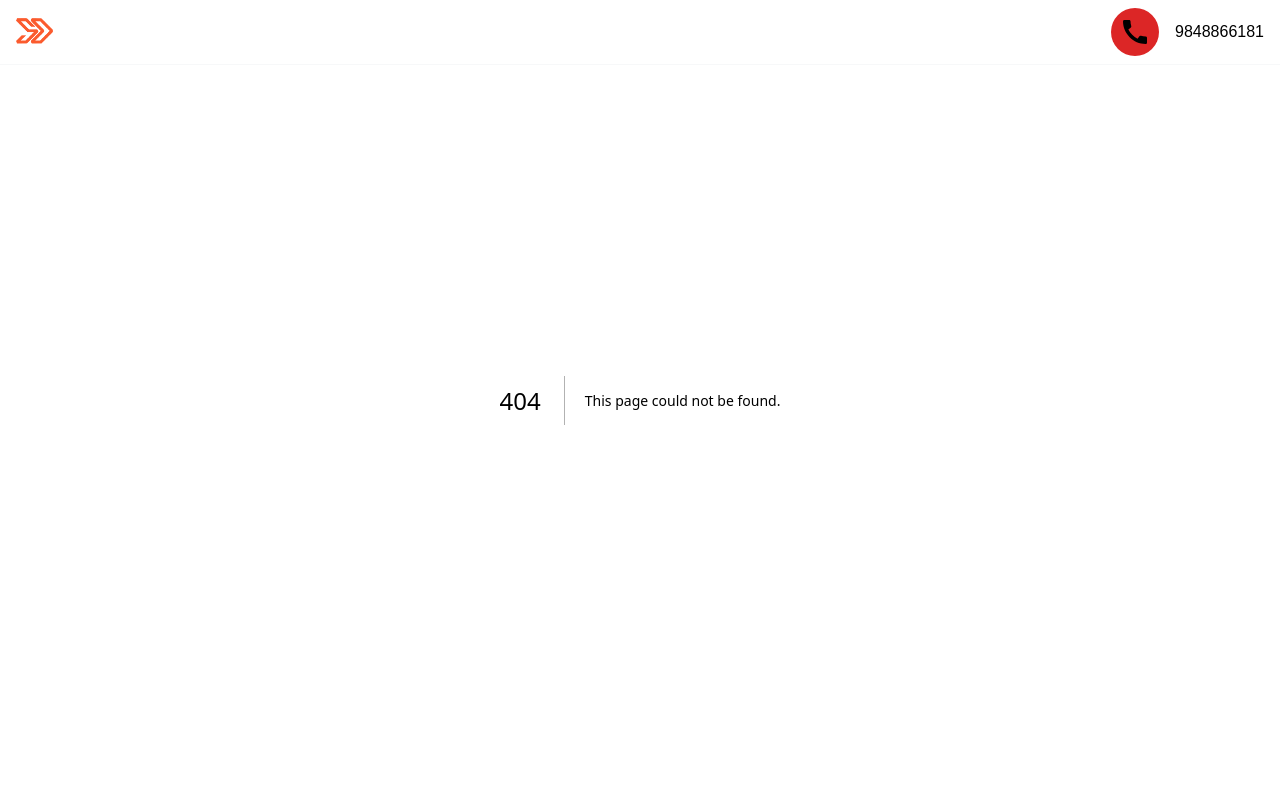
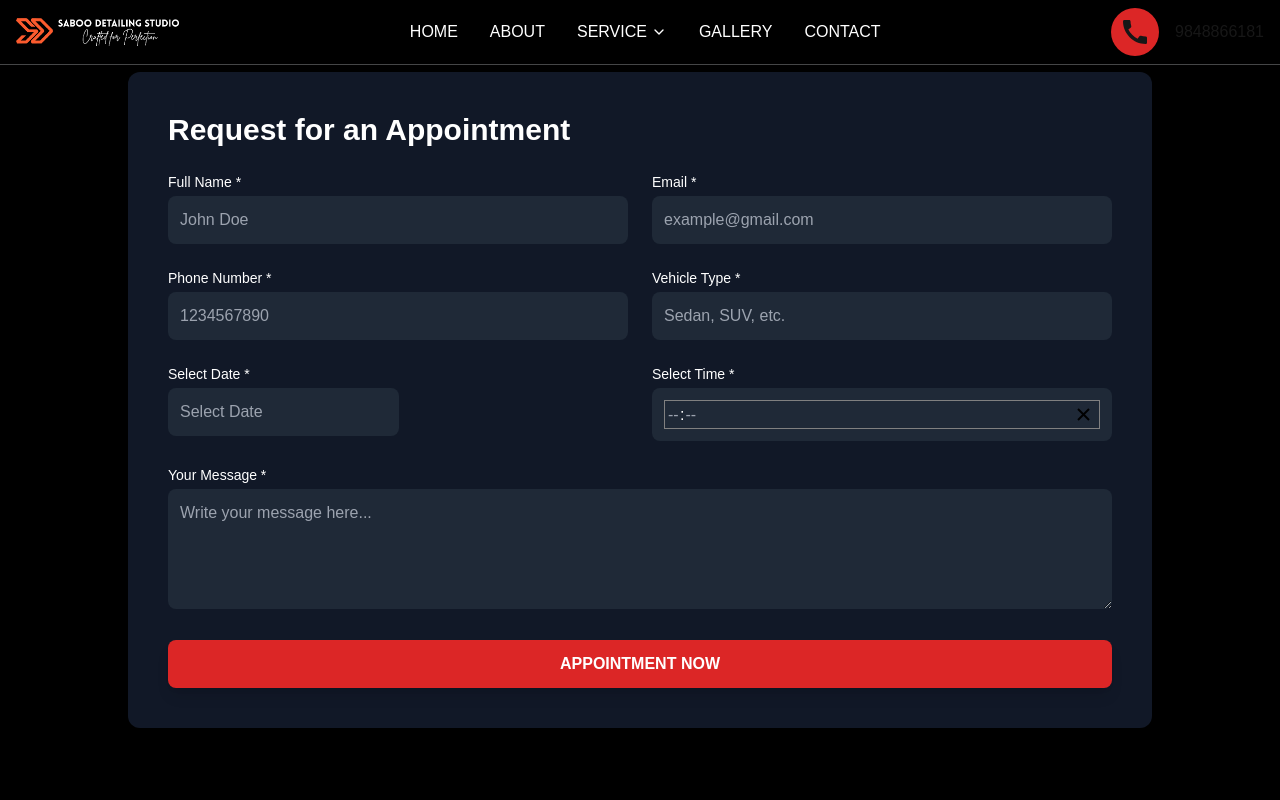
Before and after one commit to rahulreddy34554/detailing-studio, a Next.js app: page /Appointment in a window 1280 px wide. Before the commit this address had no page. Shown: the top 800 px of the page. Built offline with nearby package versions, Linux system fonts and the light colour scheme.

Commit message:
update page

```diff
--- /dev/null
+++ b/app/Appointment/page.tsx
@@ -0,0 +1,207 @@
+"use client";
+
+import { useState } from "react";
+import DatePicker from "react-datepicker";
+import "react-datepicker/dist/react-datepicker.css";
+import TimePicker from "react-time-picker";
+import "react-time-picker/dist/TimePicker.css";
+
+type FormData = {
+  fullName: string;
+  email: string;
+  phone: string;
+  vehicleType: string;
+  date: Date | null;
+  time: string;
+  message: string;
+};
+
+type Errors = Partial<Record<keyof FormData, string>>;
+
+export default function AppointmentForm() {
+  const [formData, setFormData] = useState<FormData>({
+    fullName: "",
+    email: "",
+    phone: "",
+    vehicleType: "",
+    date: null,
+    time: "",
+    message: "",
+  });
+
+  const [errors, setErrors] = useState<Errors>({});
+
+  const handleChange = (e: React.ChangeEvent<HTMLInputElement | HTMLTextAreaElement>) => {
+    const { name, value } = e.target;
+    setFormData((prev) => ({ ...prev, [name]: value }));
+  };
+
+  const validateForm = (): boolean => {
+    let newErrors: Errors = {};
+
+    if (!formData.fullName) newErrors.fullName = "Full Name is required.";
+    if (!/^[\w.%+-]+@gmail\.com$/.test(formData.email))
+      newErrors.email = "Please enter a valid @gmail.com email.";
+    if (!/^\d{10}$/.test(formData.phone))
+      newErrors.phone = "Phone number must be exactly 10 digits.";
+    if (!formData.vehicleType)
+      newErrors.vehicleType = "Vehicle type is required.";
+    if (!formData.date) newErrors.date = "Please select a date.";
+    if (!formData.time) newErrors.time = "Please select a time.";
+    if (!formData.message) newErrors.message = "Message is required.";
+
+    setErrors(newErrors);
+    return Object.keys(newErrors).length === 0;
+  };
+
+  const handleSubmit = (e: React.FormEvent<HTMLFormElement>) => {
+    e.preventDefault();
+    if (validateForm()) {
+      alert("Appointment submitted successfully!");
+      console.log(formData);
+      setFormData({
+        fullName: "",
+        email: "",
+        phone: "",
+        vehicleType: "",
+        date: null,
+        time: "",
+        message: "",
+      });
+    }
+  };
+
+  return (
+    <div className="bg-black text-white min-h-screen flex items-center justify-center p-6">
+      <div className="max-w-5xl w-full bg-gray-900 p-10 rounded-xl shadow-lg">
+        <h1 className="text-3xl font-bold mb-6">Request for an Appointment</h1>
+        <form onSubmit={handleSubmit} className="space-y-6">
+          <div className="grid grid-cols-1 md:grid-cols-2 gap-6">
+            {/* Full Name */}
+            <div>
+              <label className="block text-sm font-medium">Full Name *</label>
+              <input
+                type="text"
+                name="fullName"
+                value={formData.fullName}
+                onChange={handleChange}
+                className="w-full mt-1 p-3 bg-gray-800 text-white rounded-lg focus:ring-2 focus:ring-red-500"
+                placeholder="John Doe"
+              />
+              {errors.fullName && (
+                <p className="text-red-500 text-sm">{errors.fullName}</p>
+              )}
+            </div>
+
+            {/* Email */}
+            <div>
+              <label className="block text-sm font-medium">Email *</label>
+              <input
+                type="email"
+                name="email"
+                value={formData.email}
+                onChange={handleChange}
+                className="w-full mt-1 p-3 bg-gray-800 text-white rounded-lg focus:ring-2 focus:ring-red-500"
+                placeholder="example@gmail.com"
+              />
+              {errors.email && (
+                <p className="text-red-500 text-sm">{errors.email}</p>
+              )}
+            </div>
+
+            {/* Phone Number */}
+            <div>
+              <label className="block text-sm font-medium">Phone Number *</label>
+              <input
+                type="text"
+                name="phone"
+                value={formData.phone}
+                onChange={handleChange}
+                className="w-full mt-1 p-3 bg-gray-800 text-white rounded-lg focus:ring-2 focus:ring-red-500"
+                placeholder="1234567890"
+              />
+              {errors.phone && (
+                <p className="text-red-500 text-sm">{errors.phone}</p>
+              )}
+            </div>
+
+            {/* Vehicle Type */}
+            <div>
+              <label className="block text-sm font-medium">Vehicle Type *</label>
+              <input
+                type="text"
+                name="vehicleType"
+                value={formData.vehicleType}
+                onChange={handleChange}
+                className="w-full mt-1 p-3 bg-gray-800 text-white rounded-lg focus:ring-2 focus:ring-red-500"
+                placeholder="Sedan, SUV, etc."
+              />
+              {errors.vehicleType && (
+                <p className="text-red-500 text-sm">{errors.vehicleType}</p>
+              )}
+            </div>
+
+            {/* Select Date */}
+            <div>
+              <label className="block text-sm font-medium">Select Date *</label>
+              <DatePicker
+                selected={formData.date}
+                onChange={(date: Date | null) => setFormData({ ...formData, date })}
+                dateFormat="dd/MM/yyyy"
+                className="w-full mt-1 p-3 bg-gray-800 text-white rounded-lg focus:ring-2 focus:ring-red-500"
+                placeholderText="Select Date"
+              />
+              {errors.date && (
+                <p className="text-red-500 text-sm">{errors.date}</p>
+              )}
+            </div>
+
+            {/* Select Time */}
+            <div>
+              <label className="block text-sm font-medium">Select Time *</label>
+              <TimePicker
+                onChange={(time: string | null) =>
+                  setFormData({ ...formData, time: time ?? "" })
+                }
+                value={formData.time}
+                className="w-full mt-1 p-3 bg-gray-800 text-white rounded-lg focus:ring-2 focus:ring-red-500"
+                clockIcon={false}
+                format="HH:mm"
+                disableClock={true}
+              />
+              {errors.time && (
+                <p className="text-red-500 text-sm">{errors.time}</p>
+              )}
+            </div>
+          </div>
+
+          {/* Message */}
+          <div>
+            <label className="block text-sm font-medium">Your Message *</label>
+            <textarea
+              name="message"
+              value={formData.message}
+              onChange={handleChange}
+              rows={4}
+              className="w-full mt-1 p-3 bg-gray-800 text-white rounded-lg focus:ring-2 focus:ring-red-500"
+              placeholder="Write your message here..."
+            ></textarea>
+            {errors.message && (
+              <p className="text-red-500 text-sm">{errors.message}</p>
+            )}
+          </div>
+
+          {/* Submit Button */}
+          <div>
+          <button
+              type="submit"
+              className="w-full bg-red-600 hover:bg-red-700 text-white font-bold py-3 px-6 rounded-lg shadow-lg"
+            >
+              APPOINTMENT NOW
+            </button>
+          </div>
+        </form>
+      </div>
+    </div>
+  );
+}
--- a/components/HeroSlider.tsx
+++ b/components/HeroSlider.tsx
@@ -240,7 +240,8 @@ export function WhyChooseUs() {
           </div>
 
           {/* View More Button */}
-          <motion.button
+         <a href="/About"> <motion.button
+
             initial={{ opacity: 0 }}
             whileInView={{ opacity: 1 }}
             transition={{ duration: 1.2, delay: 0.5 }}
@@ -248,7 +249,7 @@ export function WhyChooseUs() {
             className="bg-[#8A1C1C] hover:bg-red-800 text-white py-3 px-8 font-bold rounded"
           >
             VIEW MORE
-          </motion.button>
+          </motion.button></a>
         </div>
 
         {/* Right Image */}
--- a/package.json
+++ b/package.json
@@ -14,8 +14,10 @@
     "lucide-react": "^0.475.0",
     "next": "15.1.7",
     "react": "^19.0.0",
+    "react-datepicker": "^8.1.0",
     "react-dom": "^19.0.0",
     "react-icons": "^5.5.0",
+    "react-time-picker": "^7.0.0",
     "swiper": "^11.2.4"
   },
   "devDependencies": {
```
Also changed, not shown: public/image.jpg (renamed from public/assests/image.jpg), 1 other file (tests, documents, lock files or other folders).
